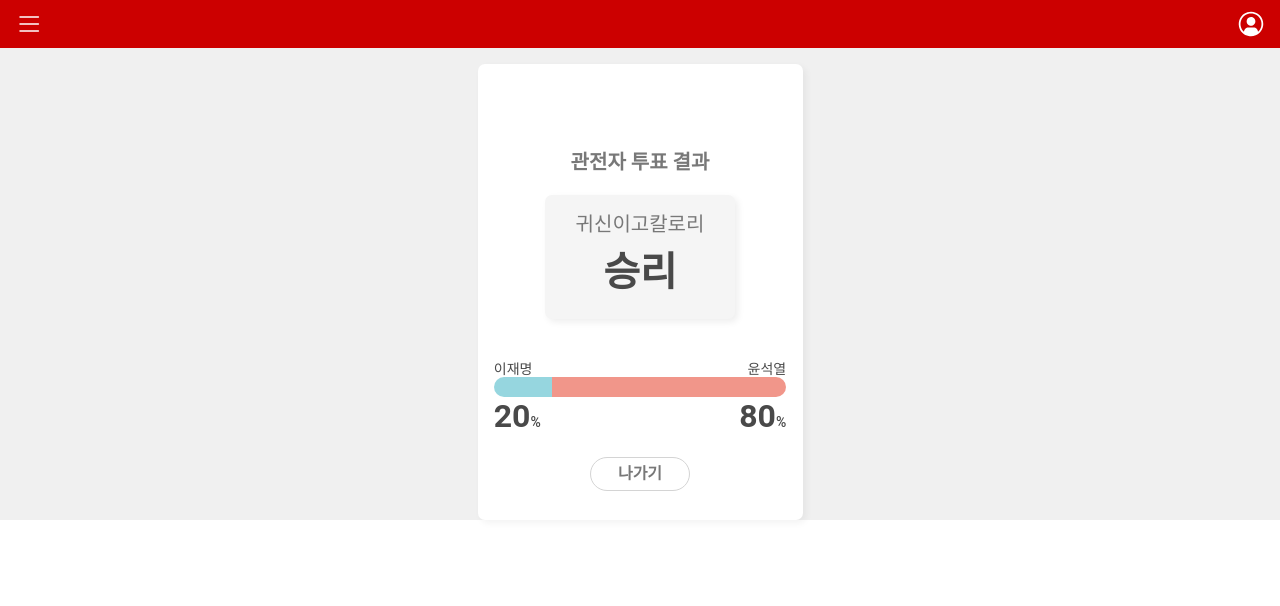
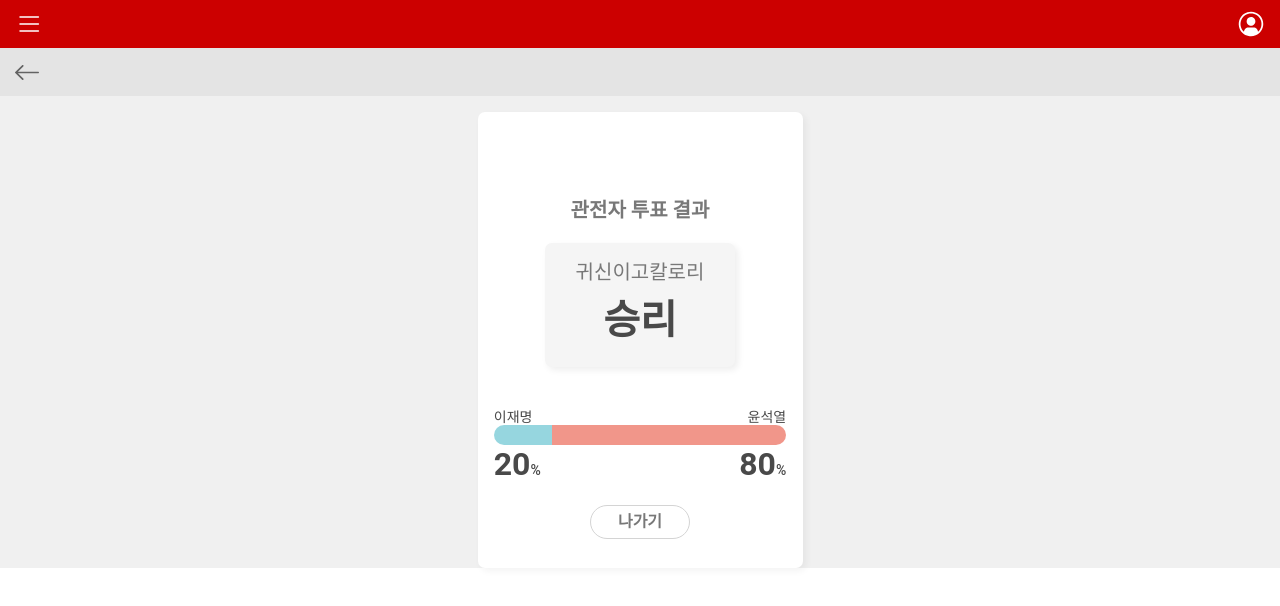
Before and after one commit to longdoheun/2022likelion_hackaton_front, a React (Create React App) app: page /discussion/result in a window 1280 px wide. Shown: the top 606 px of the page. Built offline with nearby package versions, Linux system fonts and the light colour scheme.

Commit message:
sub navigationbar upload

```diff
--- a/src/UI/SubNavBar.css
+++ b/src/UI/SubNavBar.css
@@ -7,12 +7,13 @@
 
 .subNavBar-con {
   margin: auto;
-  width: 90%;
+  width: calc(100% - 30px);
   justify-content: space-between;
   align-items: center;
   /*  */
   height: 48px;
 }
+
 .current-page-info {
   font-family: "Roboto";
   font-style: normal;
--- a/src/UI/SubNavBar.js
+++ b/src/UI/SubNavBar.js
@@ -4,10 +4,9 @@ import BACK from "../images/back.svg";
 import "./SubNavBar.css";
 
 export default function SubNavBar(props) {
-  const { } = props;
+  const { onClick, text } = props;
   const navigate = useNavigate();
 
-  const text ="1:1 토론"
   return(
     <section className="subNavBar">
       <div className="subNavBar-con flex-r">
@@ -15,9 +14,9 @@ export default function SubNavBar(props) {
           src={BACK}
           alt="go-back"
           className="go-back-btn"
-          onClick={()=>navigate(-1)}
+          onClick={onClick}
         />
-        <div className="current-page-info">{ text}</div>
+        <div className="current-page-info">{ text }</div>
         <div className="second-btn"></div>
       </div>
     </section>
--- a/src/components/Discuss/DiscussMain.js
+++ b/src/components/Discuss/DiscussMain.js
@@ -1,13 +1,17 @@
 import React from "react";
+import { useNavigate } from "react-router-dom";
 import SubNavBar from "../../UI/SubNavBar";
-import DiscussAlert from './DiscussAlert';
 import DiscussCard from "./DiscussCard";
 import DiscussLoading from "./DiscussLoading";
 
-function DiscussMain() {
+function DiscussMain(props) {
+  const navigate = useNavigate();
   return (
     <>
-      <SubNavBar/>
+      <SubNavBar
+        onClick={()=>navigate("/")}
+        text={"1:1 토론"}
+      />
       <DiscussCard />
       <DiscussLoading loading_type={"vote"} />
       <DiscussLoading loading_type={"match"} />
--- a/src/components/Discuss/DiscussResult.js
+++ b/src/components/Discuss/DiscussResult.js
@@ -1,11 +1,18 @@
 import React from "react";
 import Card from "../../UI/Card";
-import DiscussFlexCon from "./DiscussFlexCon"
+import SubNavBar from "../../UI/SubNavBar";
+import DiscussFlexCon from "./DiscussFlexCon";
 import "../../css/DiscussResult.css";
-import { Link } from "react-router-dom";
+import { Link, useNavigate, useLocation } from "react-router-dom";
+import queryString from "query-string";
 
 export default function DiscussResult(props) {
   const { } = props;
+
+  const location = useLocation();
+  const { content } = queryString.parse(location.search);
+
+  const navigate = useNavigate();
   const leftRatio = 20;
 
   const SMALLER_RATIO = { background: `linear-gradient(to left, #F1968A ${100 - leftRatio}%, #96D6DF ${leftRatio}%)` };
@@ -14,6 +21,11 @@ export default function DiscussResult(props) {
   const GRAPH_STYLE = leftRatio <= 50 ? SMALLER_RATIO : BIGGER_RATIO;
 
   return (
+    <>
+      <SubNavBar
+        onClick={()=>navigate("/discussion")}
+        text={ content }
+      />
       <Card className={"discuss-result flex-c"}>
         <h1 className="discuss-result-context">
           관전자 투표 결과
@@ -44,7 +56,7 @@ export default function DiscussResult(props) {
             나가기
           </div>
         </Link>
-
       </Card>
+    </>
   )
 }
--- a/src/components/Discuss/DiscussTalkMain.js
+++ b/src/components/Discuss/DiscussTalkMain.js
@@ -2,6 +2,7 @@ import { useContext, useEffect, useCallback, useState } from 'react';
 import { useNavigate, useLocation, UNSAFE_NavigationContext as NavigationContext,  } from 'react-router-dom';
 import queryString from 'query-string';
 import usePrompt from './blocker'
+import SubNavBar from "../../UI/SubNavBar";
 
 //components
 import DiscussTalk from "./DiscussTalk";
@@ -15,9 +16,7 @@ export default function DiscussTalkMain(props) {
   const [timeLimit, setTimeLimit] = useState(5000);
 
   const location = useLocation();
-  const qs = queryString.parse(location.search);
-  console.log(qs);
-  // if (Object.keys(qs).length === 0) return;
+  const { content } = queryString.parse(location.search);
 
   useEffect(() => {
     if (timeLimit != 0) {
@@ -34,6 +33,10 @@ export default function DiscussTalkMain(props) {
   usePrompt('지금 나가시면 패배입니다. 진짜로 나가시겠습니까?', timeLimit !== 0);
   return (
     <>
+      <SubNavBar
+        onClick={()=>navigate("/discussion")}
+        text={content}
+      />
       <div>{ timeLimit }</div>
       {isAlert && <DiscussAlert
         setIsAlert={setIsAlert}
--- a/src/components/Discuss/DiscussVote.js
+++ b/src/components/Discuss/DiscussVote.js
@@ -2,6 +2,7 @@ import React, { useState, useEffect } from "react";
 import { useNavigate, useLocation } from "react-router-dom";
 import queryString from "query-string";
 import Card from "../../UI/Card";
+import SubNavBar from "../../UI/SubNavBar";
 import DiscussVoteSelection from "./DiscussVoteSelection";
 import "../../css/DiscussVote.css";
 
@@ -48,6 +49,11 @@ export default function DiscussVote(props) {
 
 
   return (
+    <>
+      <SubNavBar
+        onClick={()=>navigate(`/discussion/talk/?content=${content}`)}
+        text={content}
+      />
       <div className="discuss-vote-container">
         <p className="discuss-vote-questioner">
           질문자: {"귀신이고칼로리"}
@@ -93,5 +99,6 @@ export default function DiscussVote(props) {
           </div>
         </Card>
       </div>
+    </>
   )
 }
```
Lines whose indentation alone changed are shown as unchanged.
